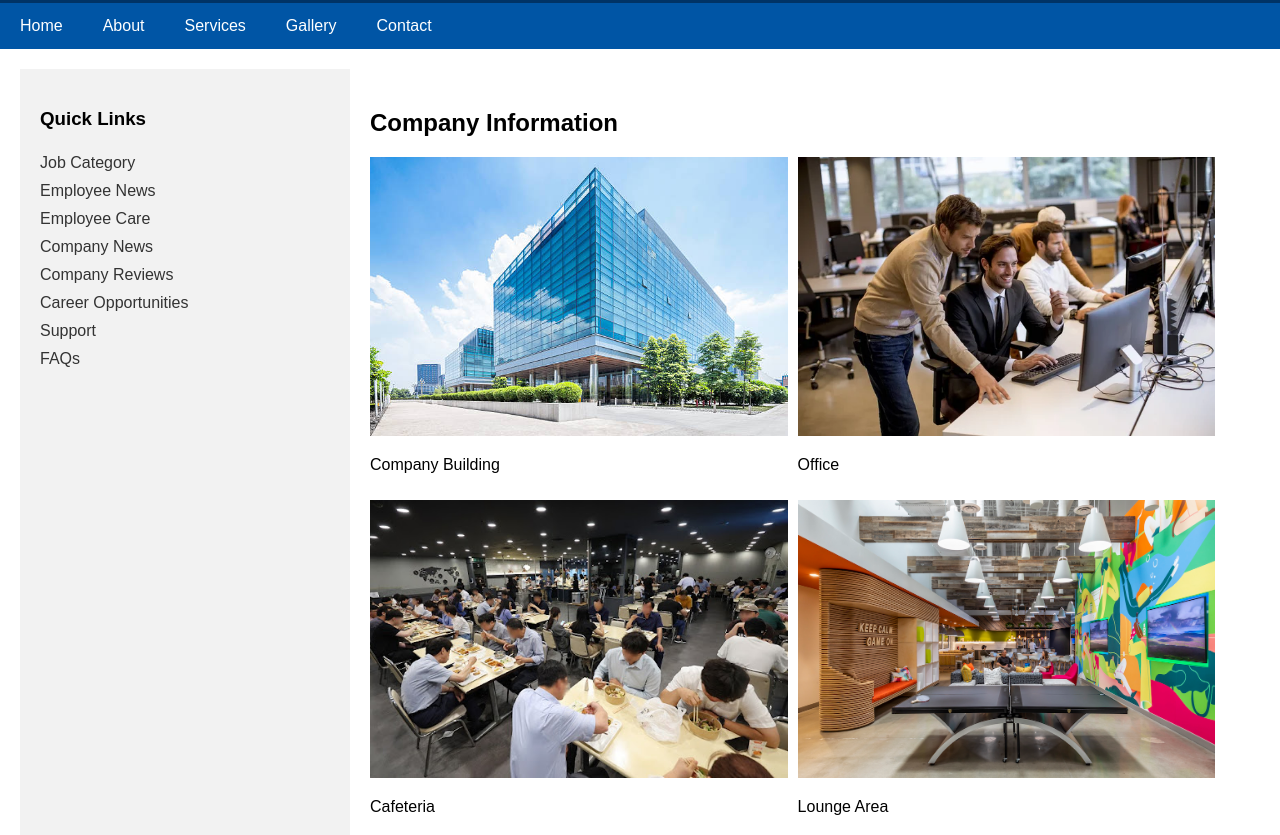
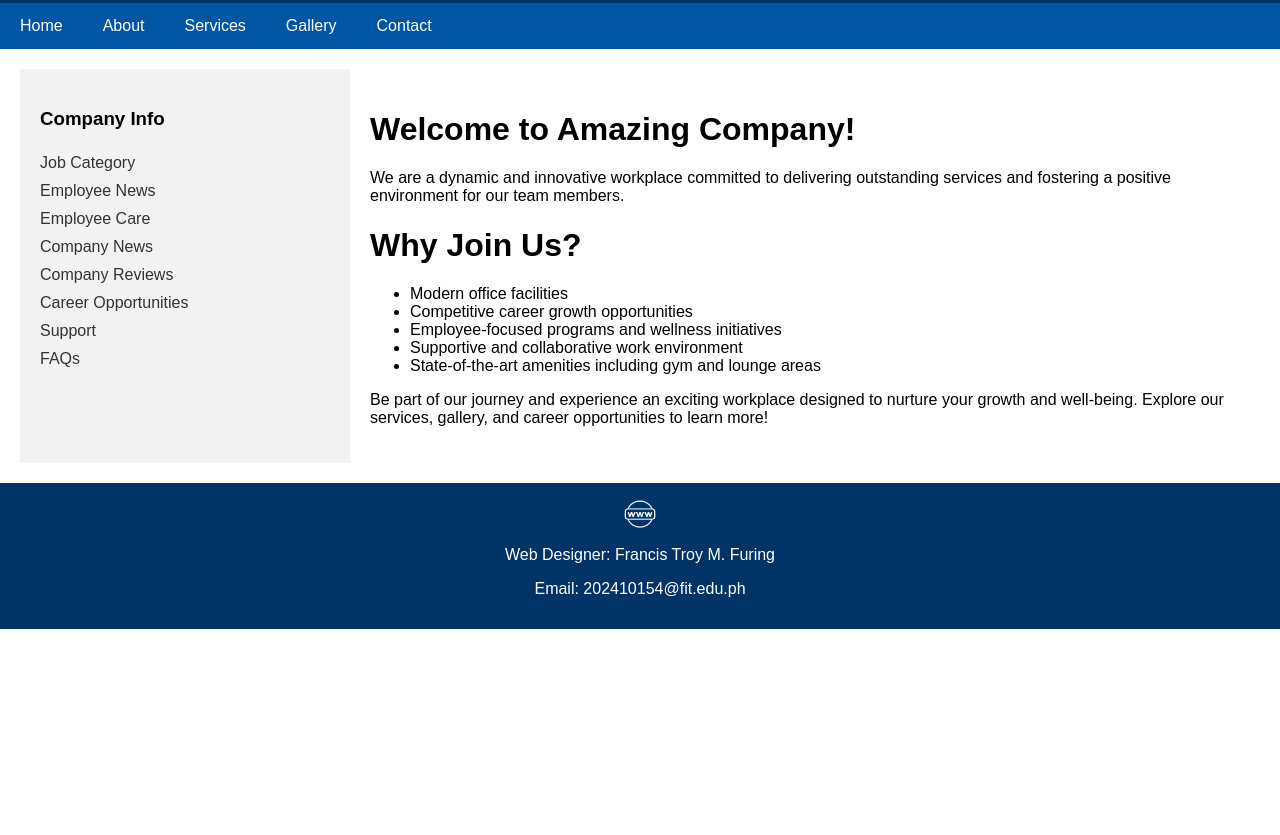
Before and after one commit to TroyFuring/M4_FURING, a plain HTML site: page index.html in a window 1280 px wide. Shown: the part 155-990 px from the top of the page. After the commit the page ends 800 px from the top, so only its background shows below. Drawn offline with Linux system fonts and the light colour scheme.

Commit message:
index.html

```diff
--- a/index.html
+++ b/index.html
@@ -7,28 +7,25 @@
 </head>
 <body>
 
-
   <header>
     <img src="M4_LOGO.png" alt="Website Logo" class="logo">
     <h1>Amazing Company</h1>
   </header>
 
-
   <nav>
     <ul>
-      <li><a href="#">Home</a></li>
-      <li><a href="#">About</a></li>
-      <li><a href="#">Services</a></li>
-      <li><a href="#">Gallery</a></li>
-      <li><a href="#">Contact</a></li>
+      <li><a href="index.html">Home</a></li>
+      <li><a href="about.html">About</a></li>
+      <li><a href="services.html">Services</a></li>
+      <li><a href="gallery.html">Gallery</a></li>
+      <li><a href="contact.html">Contact</a></li>
     </ul>
   </nav>
 
   <div class="container">
 
-
     <aside>
-      <h3>Quick Links</h3>
+      <h3>Company Info</h3>
       <ul>
         <li><a href="#">Job Category</a></li>
         <li><a href="#">Employee News</a></li>
@@ -41,37 +38,26 @@
       </ul>
     </aside>
 
+    <main>
+      <h1>Welcome to Amazing Company!</h1>
+      <p>We are a dynamic and innovative workplace committed to delivering outstanding services and fostering a positive environment for our team members.</p>
 
-    <main>
-      <h2>Company Information</h2>
+      <h1>Why Join Us?</h1>
+      <ul>
+        <li>Modern office facilities</li>
+        <li>Competitive career growth opportunities</li>
+        <li>Employee-focused programs and wellness initiatives</li>
+        <li>Supportive and collaborative work environment</li>
+        <li>State-of-the-art amenities including gym and lounge areas</li>
+      </ul>
 
-      <div class="image-gallery">
-        <div class="img-box">
-          <img src="COMPANY BUILDING.jpg" alt="Image 1">
-          <p>Company Building</p>
-        </div>
-        <div class="img-box">
-          <img src="WORK ENVIRONMENT.jpg" alt="Image 2">
-          <p>Office</p>
-        </div>
-        <div class="img-box">
-          <img src="COMPANY CAFETERIA.jpg" alt="Image 3">
-          <p>Cafeteria</p>
-        </div>
-        <div class="img-box">
-          <img src="COMPANY LOUNGE AREA.jpg" alt="Image 4">
-          <p>Lounge Area</p>
-        </div>
-        <div class="img-box">
-          <img src="COMPANY GYM.jpg" alt="Image 5">
-          <p>Gym</p>
-        </div>
-    </div>
 
-      <p>The images displayed above are sourced from Google and are used solely as examples representing typical office work environments. They illustrate collaborative spaces, modern workstations, and professional settings for demonstration purposes only. </p>
+
+      <p>Be part of our journey and experience an exciting workplace designed to nurture your growth and well-being. Explore our services, gallery, and career opportunities to learn more!</p>
+
     </main>
+
   </div>
-
 
   <footer>
     <img src="M4_LOGO.png" alt="Footer Logo" class="footer-logo">
```
